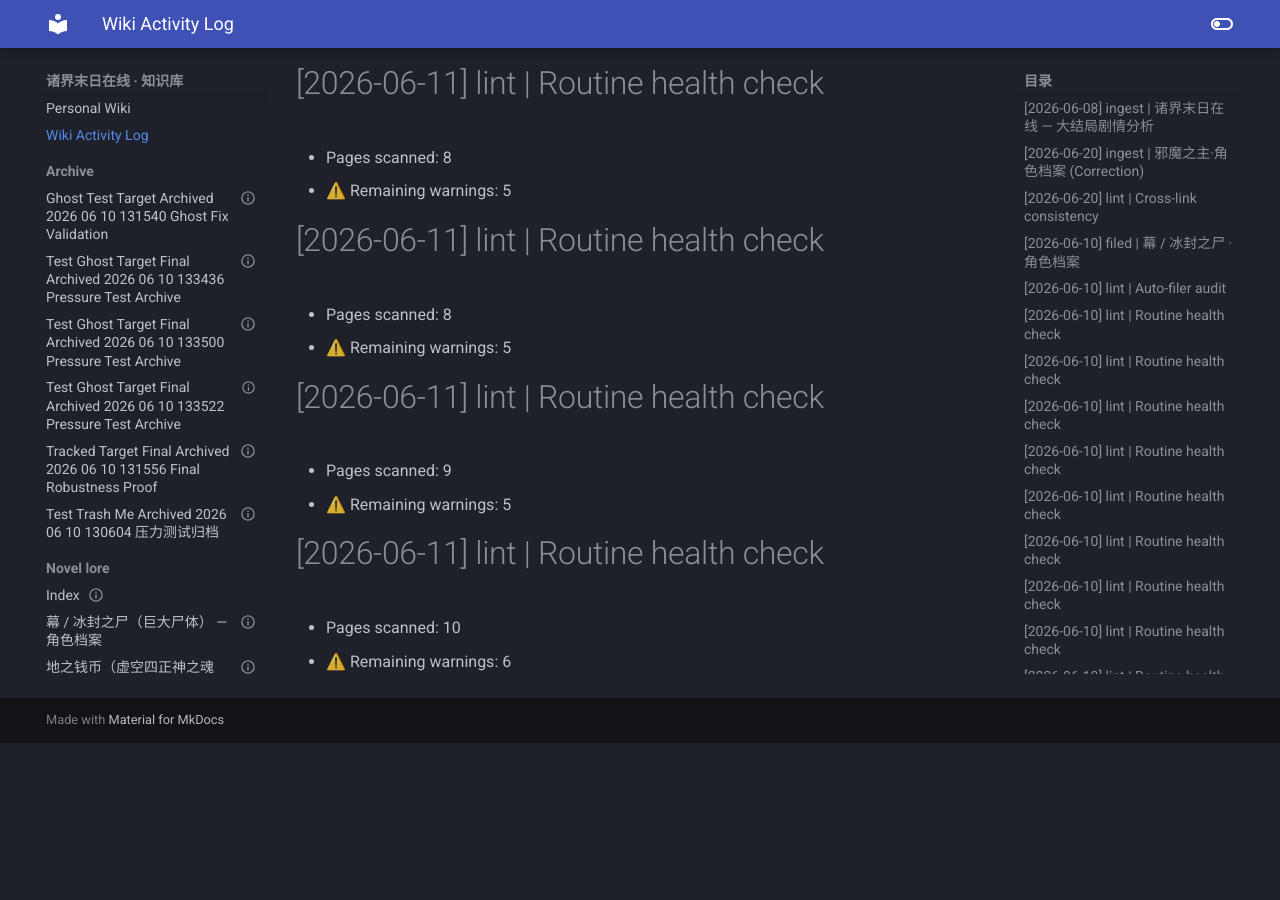
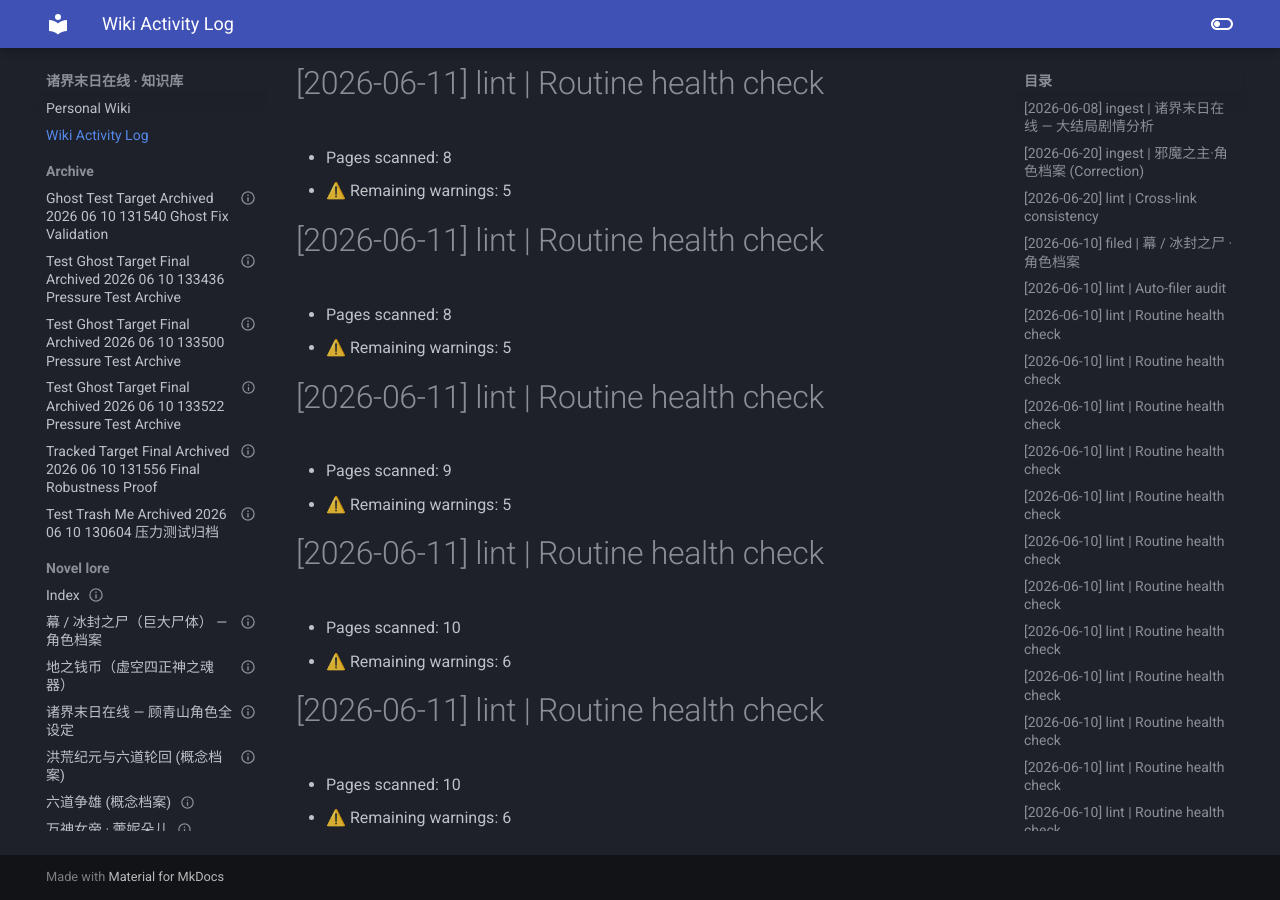
Before and after one commit to Zack3155/llm-wiki, an MkDocs documentation site: the page built from docs/log.md, in a window 1280 px wide and 900 px high, scrolled down 18216 px. Built offline with MkDocs 1.6.1 and Material for MkDocs 9.7.7, drawn with Linux system fonts in a browser that asks for light colours; before the commit the page ends 18959 px from its top, so only the background shows below that.

Commit message:
Wiki Linter Auto-Commit: 2026-06-11 04:43:46

```diff
--- a/docs/log.md
+++ b/docs/log.md
@@ -394,3 +394,6 @@
 # [2026-06-11] lint | Routine health check
 - Pages scanned: 10
 - ⚠️ Remaining warnings: 6
+# [2026-06-11] lint | Routine health check
+- Pages scanned: 10
+- ⚠️ Remaining warnings: 6
--- a/docs/topics/novel-lore/xie-dao-ling-profile.md
+++ b/docs/topics/novel-lore/xie-dao-ling-profile.md
@@ -1,5 +1,5 @@
 ---
-
+title: 谢道灵 (Xie Daoling) · 角色档案
 name: 谢道灵 (Xie Daoling)
 status: complete
 sources:
@@ -10,9 +10,7 @@
 confidence: 0.88
 date_added: 2026-06-13
 date_modified: 2026-06-11
-
 ---
-
 
 ## Summary
 
```
